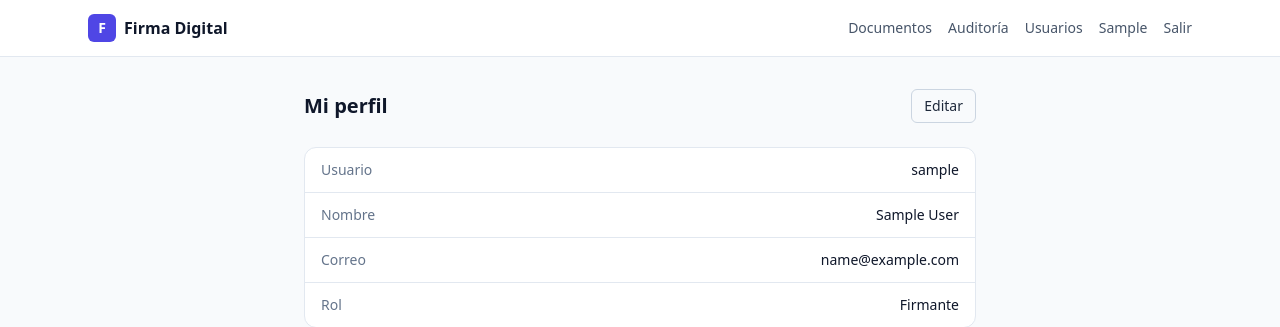
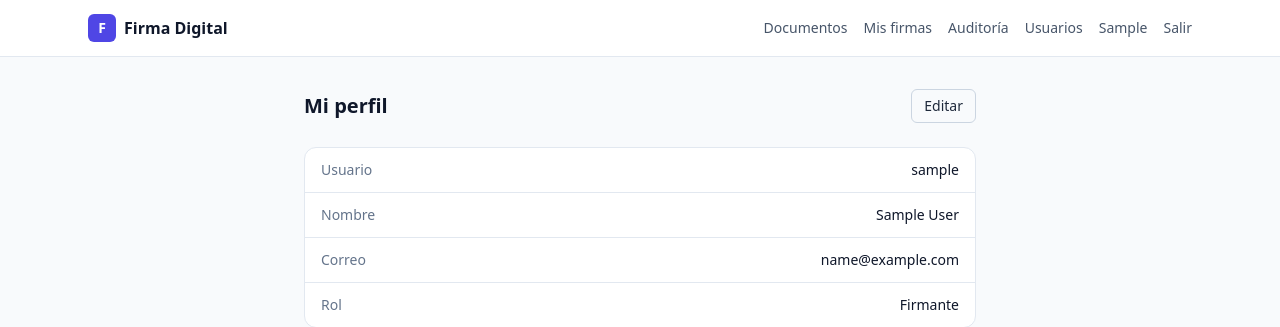
Before and after one commit to rapanuti/firma-digital, a Django app: page /accounts/perfil/ in a window 1280 px wide. Shown: the top 327 px of the page. Run offline with Django 5.2, Linux system fonts and the light colour scheme; the visitor is signed in with stand-in values (Sample User, id 1); some libraries are stand-ins or nearby versions.

Commit message:
feat: enlace 'Mis firmas' en el menú principal
Co-Authored-By: Claude Opus 5.5 <noreply@anthropic.com>

```diff
--- a/templates/base.html
+++ b/templates/base.html
@@ -34,6 +34,7 @@
             <nav class="flex items-center gap-4 text-sm">
                 {% if user.is_authenticated %}
                     <a href="{% url 'documents:list' %}" class="text-slate-600 hover:text-slate-900">Documentos</a>
+                    <a href="{% url 'accounts:signature_profile' %}" class="text-slate-600 hover:text-slate-900">Mis firmas</a>
                     <a href="{% url 'signing:audit' %}" class="text-slate-600 hover:text-slate-900">Auditoría</a>
                     {% if user.is_admin_role %}
                         <a href="{% url 'accounts:user_list' %}" class="text-slate-600 hover:text-slate-900">Usuarios</a>
```
